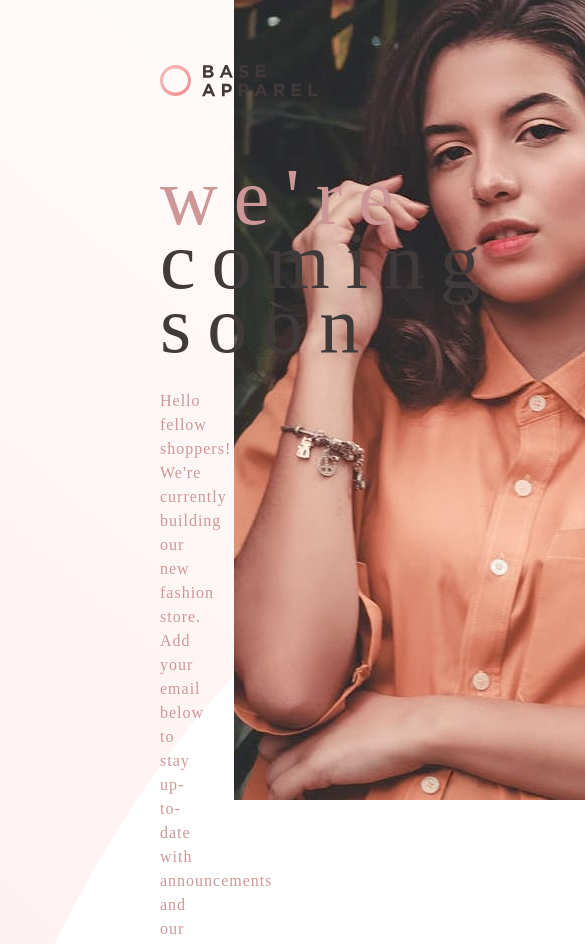
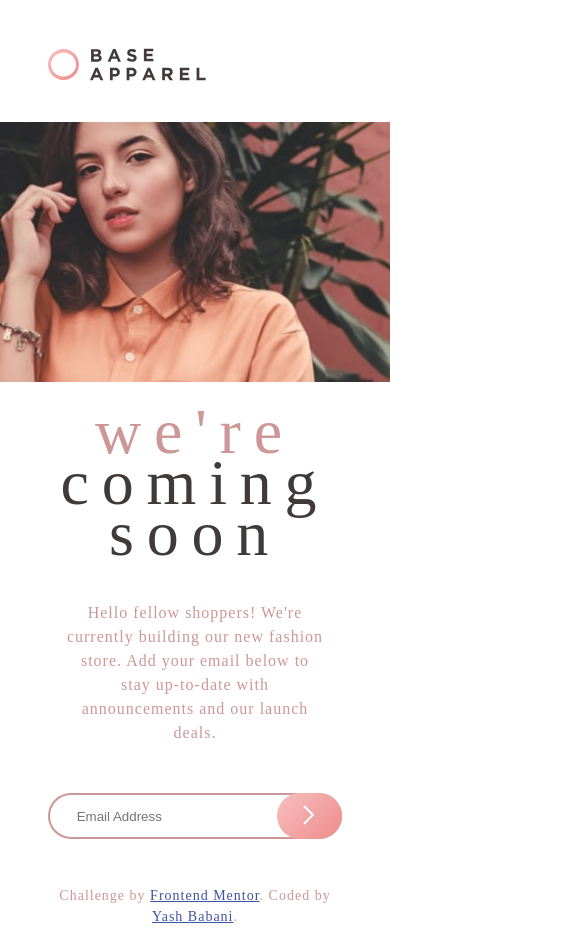
Before and after one commit to Yashbabani0/base-apparel-coming-soon-master, a plain HTML site: page index.html in a window 390 px wide. Shown: the top 944 px of the page, 585 px wide, since content can reach past the window. Drawn offline with Linux system fonts and the light colour scheme.

Commit message:
mobile css complete

```diff
--- a/index.html
+++ b/index.html
@@ -17,7 +17,7 @@
     <!-- Feel free to remove these styles or customise in your own stylesheet 👍 -->
     <style>
       .attribution {
-        font-size: 11px;
+        font-size: 14px;
         text-align: center;
       }
       .attribution a {
@@ -29,8 +29,10 @@
     <main>
       <div id="left">
         <div id="back-img"></div>
+        <div class="logo">
+          <img src="./images/logo.svg" alt="" id="logo" />
+        </div>
         <div id="content">
-          <img src="./images/logo.svg" alt="" id="logo" />
           <h1>
             <span class="h1-span">we're</span> <br />
             coming <br />
@@ -53,17 +55,20 @@
           </div>
         </div>
       </div>
-      <div id="right"><img src="./images/hero-desktop.jpg" alt="" /></div>
+      <div id="right">
+        <img class="hero-desktop" src="./images/hero-desktop.jpg" alt="" />
+        <img class="hero-mobile" src="./images/hero-mobile.jpg" alt="" />
+      </div>
     </main>
 
-    <!-- <footer>
+    <footer>
       <p class="attribution">
         Challenge by
         <a href="https://www.frontendmentor.io?ref=challenge" target="_blank"
           >Frontend Mentor</a
         >. Coded by <a href="https://github.com/Yashbabani0">Yash Babani</a>.
       </p>
-    </footer> -->
+    </footer>
     <script src="script.js"></script>
   </body>
 </html>
--- a/style.css
+++ b/style.css
@@ -15,7 +15,6 @@ body {
   max-width: 100%;
   max-height: 100vh;
   position: relative;
-  overflow: hidden;
 }
 main {
   display: flex;
@@ -37,8 +36,9 @@ main {
   padding-top: 4em;
   padding-left: 10em;
 }
-#logo {
-  margin-bottom: 4em;
+.logo {
+  padding-top: 4em;
+  padding-left: 10em;
 }
 h1 {
   letter-spacing: 0.2em;
@@ -107,3 +107,73 @@ b {
   padding-left: 10%;
   display: none;
 }
+#right {
+  min-width: 40%;
+  max-width: 40%;
+}
+.hero-desktop {
+  min-width: 100%;
+  max-width: 100%;
+}
+.hero-mobile {
+  display: none;
+}
+@media (max-width: 62em) {
+  body {
+    min-width: 100%;
+    max-width: 100%;
+    min-height: 100vh;
+  }
+  main {
+    flex-direction: column;
+    position: relative;
+    min-width: 100%;
+    max-width: 100%;
+    overflow: hidden;
+    padding-bottom: 2em;
+  }
+  .logo {
+    width: 100%;
+    padding: 3em;
+  }
+  #right {
+    position: absolute;
+    top: 14%;
+    min-width: 100%;
+    max-width: 100%;
+  }
+  .hero-desktop {
+    display: none;
+  }
+  .hero-mobile {
+    display: block;
+    width: 100%;
+    position: absolute;
+  }
+  #left {
+    min-width: 100%;
+    max-width: 100%;
+    position: relative;
+  }
+  #back-img {
+    display: none;
+  }
+  #content {
+    padding: 0;
+    text-align: center;
+  }
+  h1 {
+    margin-top: 70%;
+    font-size: 4em;
+  }
+  p {
+    padding: 1em 4em;
+  }
+  #email-container {
+    min-width: 100%;
+    max-width: 100%;
+  }
+  #email-input {
+    margin: 0 3em;
+  }
+}
```
